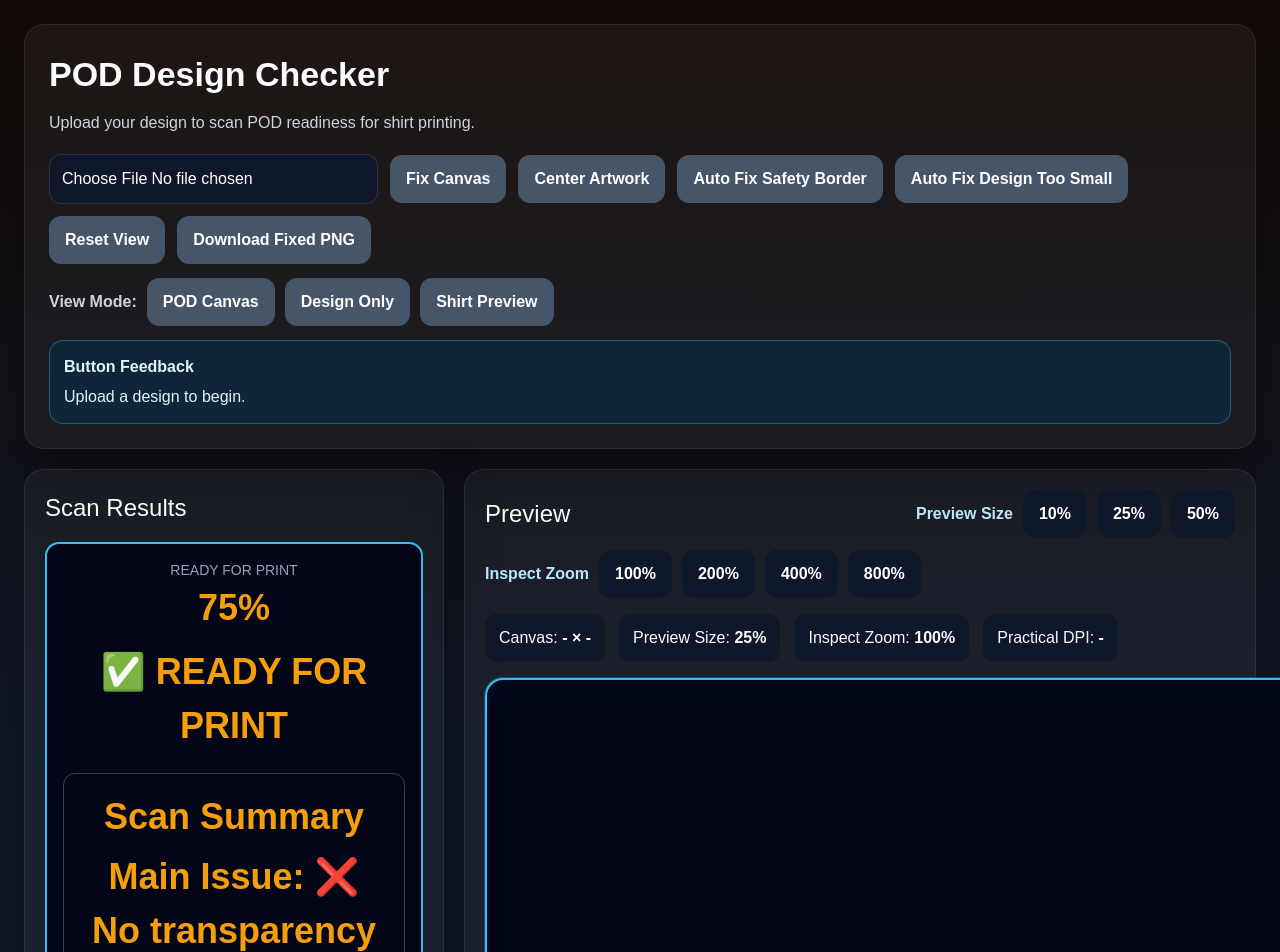
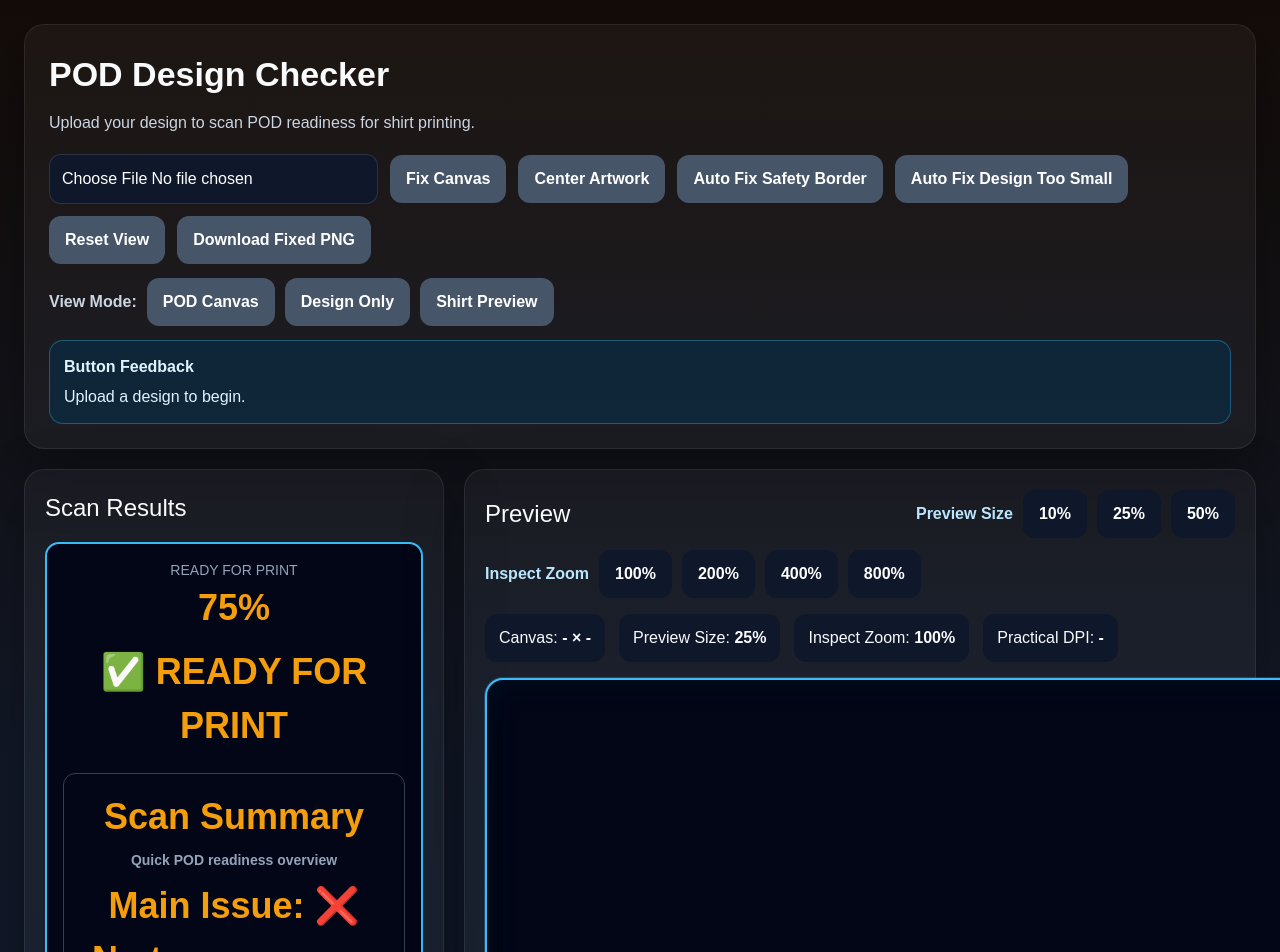
Before and after one commit to noobmacker-creator/pod-design-checker, a Next.js app: page / in a window 1280 px wide. Shown: the top 952 px of the page. Built offline with nearby package versions, Linux system fonts and the light colour scheme.

Commit message:
add scan summary subtitle

```diff
--- a/app/page.tsx
+++ b/app/page.tsx
@@ -1256,6 +1256,9 @@ setFakeTransparencyDetected(fakeTransparency.detected);
   }}
 >
   <div style={{ fontWeight: 700, marginBottom: 6 }}>Scan Summary</div>
+  <div style={{ color: '#94a3b8', fontSize: 14, marginBottom: 8 }}>
+  Quick POD readiness overview
+</div>
   <div>
   Main Issue: {!hasTransparency
     ? '❌ No transparency'
```
